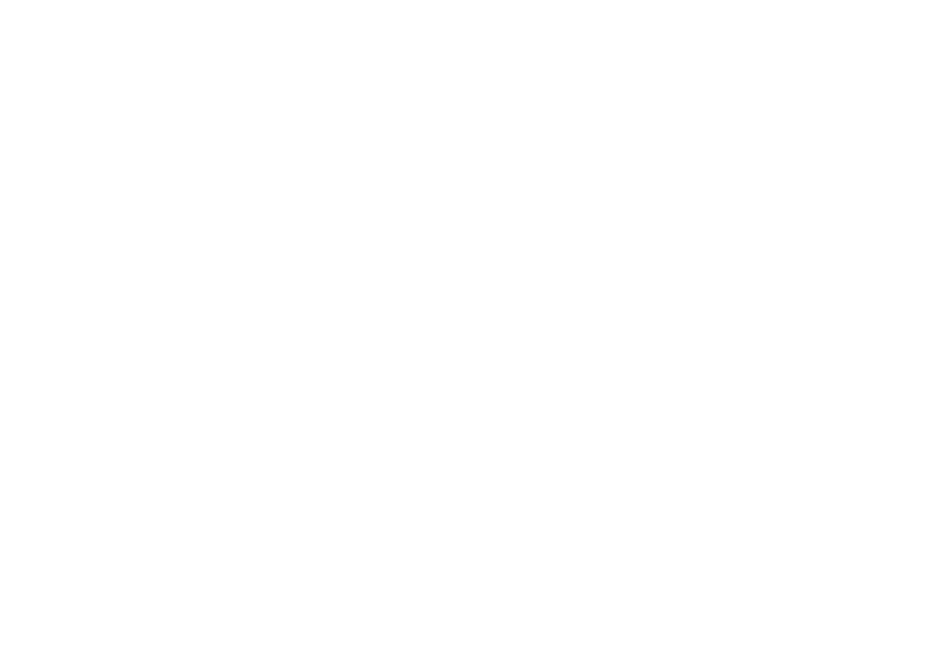
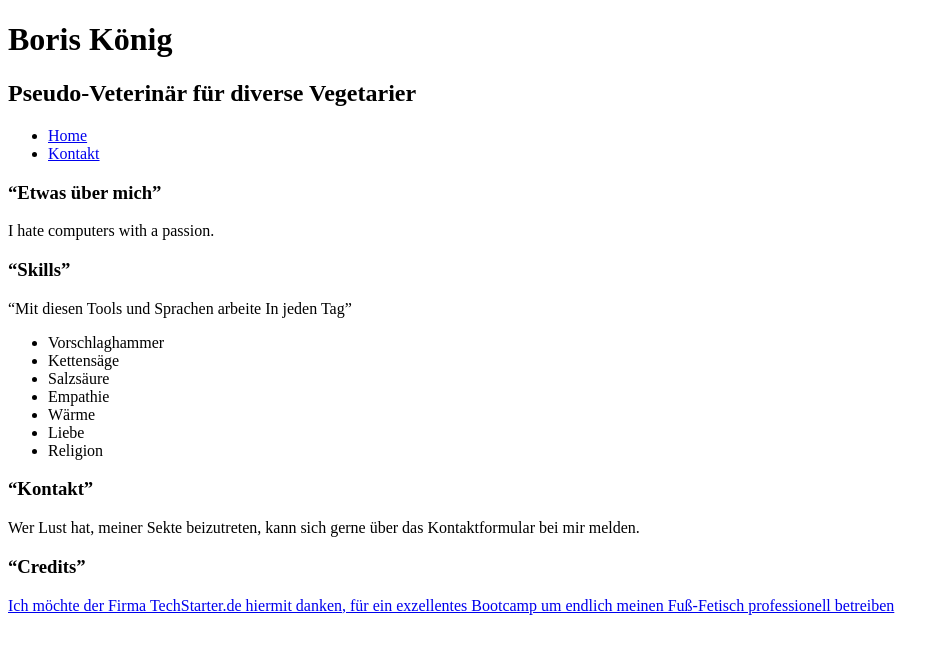
Before and after one commit to GittyBitch/HTMLDayz, a plain HTML site: page index.html in a window 1280 px wide. Shown: the whole page, without its empty margins (0-950 px from the left). Drawn offline with Linux system fonts and the light colour scheme.

Commit message:
Persönliche Details ergänzen

```diff
--- a/index.html
+++ b/index.html
@@ -3,7 +3,9 @@
 <head>
     <meta charset="UTF-8">
     <meta name="viewport" content="width=device-width, initial-scale=1.0">
-    <title>HTML Dayz - Aufgabe 0<body>
+    <title>HTML Dayz - Aufgabe 0</title>
+</head>
+<body>
     <header>
         <h1>Boris König</h1>
         <h2>Pseudo-Veterinär für diverse Vegetarier</h2>
@@ -23,6 +25,9 @@
             <h3>“Skills”</h3>
             <p>“Mit diesen Tools und Sprachen arbeite In jeden Tag”</p>
             <ul>
+                <li>Vorschlaghammer</li>
+                <li>Kettensäge</li>
+                <li>Salzsäure</li>
                 <li>Empathie</li>
                 <li>Wärme</li>
                 <li>Liebe</li>
@@ -36,14 +41,10 @@
     </main>
     <footer>
         <h3>“Credits”</h3>
-            <p/>
-            <a href="https://www.TechStarter.de" target="_blank">Ich möchte der Firma TechStarter.de hiermit danken, für ein exzellentes Bootcamp um endlich meinen Fuß-Fetisch professionell betreiben zu können.</
+        <p>
+        <a href="https://www.TechStarter.de" target="_blank">Ich möchte der Firma TechStarter.de hiermit danken, für ein exzellentes Bootcamp um endlich meinen Fuß-Fetisch professionell betreiben</a>
 
     </footer>
-    </body>
-    </title>
-</head>
-<body>
 
 </body>
 </html>
```
Lines whose indentation alone changed are shown as unchanged.
